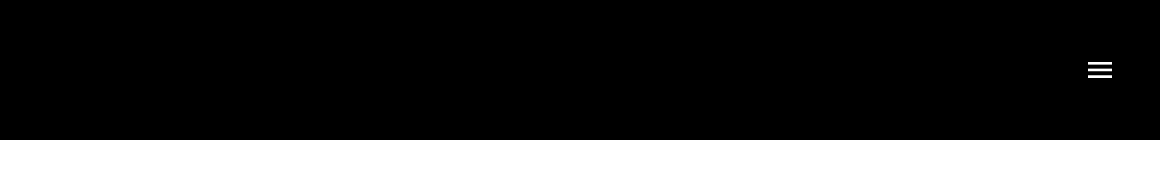
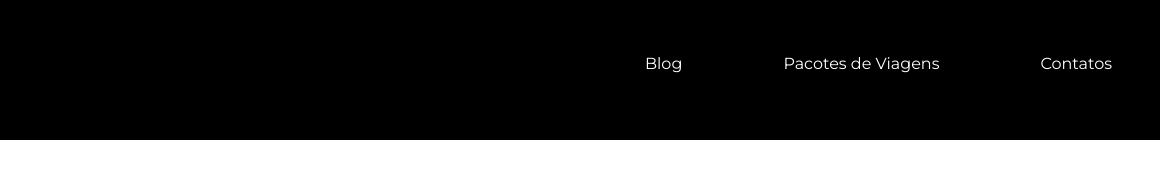
Before and after one commit to CaioFerr3012/jornada-viagens, a plain HTML site: page index.html in a window 1280 px wide. Shown: the full height of the page, 120-1280 px from the left. Drawn offline with Linux system fonts and the light colour scheme.

Commit message:
Adiciona estilo para tablet

```diff
--- a/css/header.css
+++ b/css/header.css
@@ -42,3 +42,25 @@ nav {
   color: var(--text-secondary-color);
   text-decoration: none;
 }
+
+@media screen and (min-width: 768px) {
+  .navigation-menu {
+    margin-top: 0;
+    width: 467px;
+  }
+  .navigation-menu label {
+    display: none;
+  }
+  .navigation-menu nav {
+    display: block;
+  }
+  .navigation-menu ul {
+    display: flex;
+    justify-content: space-between;
+    align-items: center;
+    padding: 0;
+  }
+  .navigation-menu li {
+    margin: 0;
+  }
+}
```
